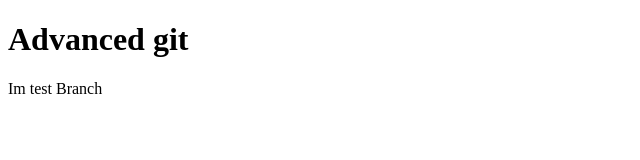
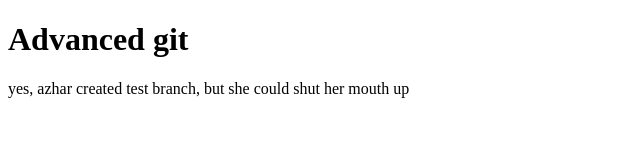
Before and after one commit to Jjyumire/git-merge, a plain HTML site: page index.html in a window 1280 px wide. Shown: the whole page, without its empty margins (0-640 px from the left). Drawn offline with Linux system fonts and the light colour scheme.

Commit message:
changed p text

```diff
--- a/index.html
+++ b/index.html
@@ -10,6 +10,6 @@
 
     <h1>Advanced git</h1>
 
-    <p>Im test Branch</p>
+    <p>yes, azhar created test branch, but she could shut her mouth up</p>
 </body>
 </html>
```
